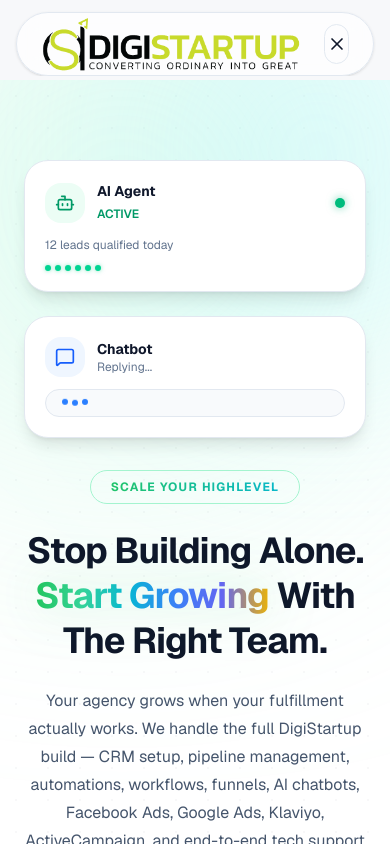
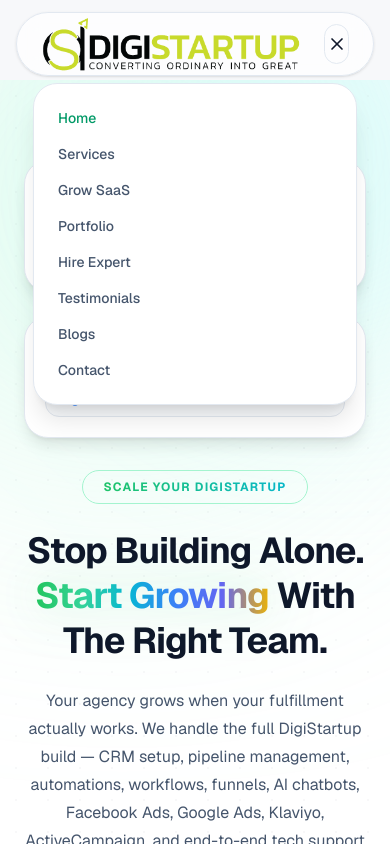
Before and after one commit to Muhammadkashifsaeed/heighlevel, a Next.js app: page / in a window 390 px wide. Both pictures are taken after a click on the button 336 px from the left and 44 px from the top of the page. Shown: the top 844 px of the page. Built offline with nearby package versions, Linux system fonts and the light colour scheme.

Commit message:
fix: update hero heading text and mobile header scroll behavior

```diff
--- a/src/app/components/Header.tsx
+++ b/src/app/components/Header.tsx
@@ -31,8 +31,7 @@
 
   return (
     <header
-      className={`fixed top-0 left-0 right-0 z-50 overflow-hidden px-4 pt-3 sm:px-6 transition-all duration-300`}
-      style={{ willChange: "transform" }}
+      className={`fixed top-0 left-0 right-0 z-50 w-full px-4 pt-3 sm:px-6 transition-all duration-300`}
     >
       <div
         className={`mx-auto flex h-16 max-w-7xl items-center justify-between gap-6 rounded-full border border-border px-6 shadow-sm backdrop-blur-md transition-all duration-300 ${
@@ -83,7 +82,7 @@
 
         {/* Mobile menu */}
         {menuOpen && (
-          <div className="absolute top-full left-0 right-0 mt-2 rounded-3xl border border-slate-200 bg-white p-6 shadow-xl lg:hidden">
+          <div className="absolute top-full left-0 right-0 mt-2 mx-4 rounded-3xl border border-slate-200 bg-white p-6 shadow-xl lg:hidden z-50">
             <nav className="flex flex-col gap-4">
               {navLinks.map((link) => {
                 const active = pathname === link.href;
--- a/src/app/components/HeroSection.tsx
+++ b/src/app/components/HeroSection.tsx
@@ -106,7 +106,7 @@
             className="flex flex-col items-center gap-6 text-center"
           >
             <span className="rounded-full border border-emerald-200 bg-emerald-50 px-5 py-2 text-xs font-bold uppercase tracking-widest bg-[linear-gradient(90deg,#22c55e,#06b6d4)] bg-clip-text text-transparent">
-              Scale Your HighLevel
+              Scale Your DigiStartup
             </span>
             <h1 className="text-4xl font-bold leading-tight tracking-tight sm:text-5xl lg:text-6xl">
               Stop Building Alone.{" "}
```
